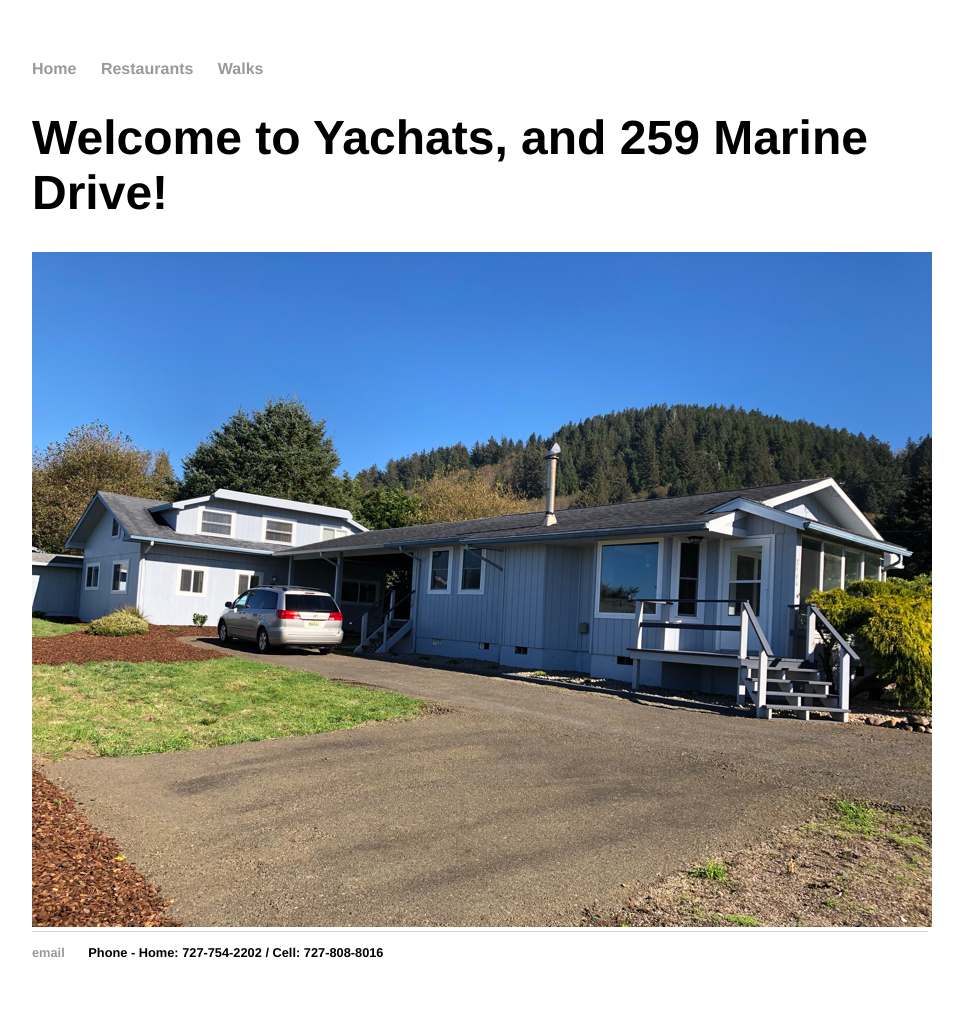
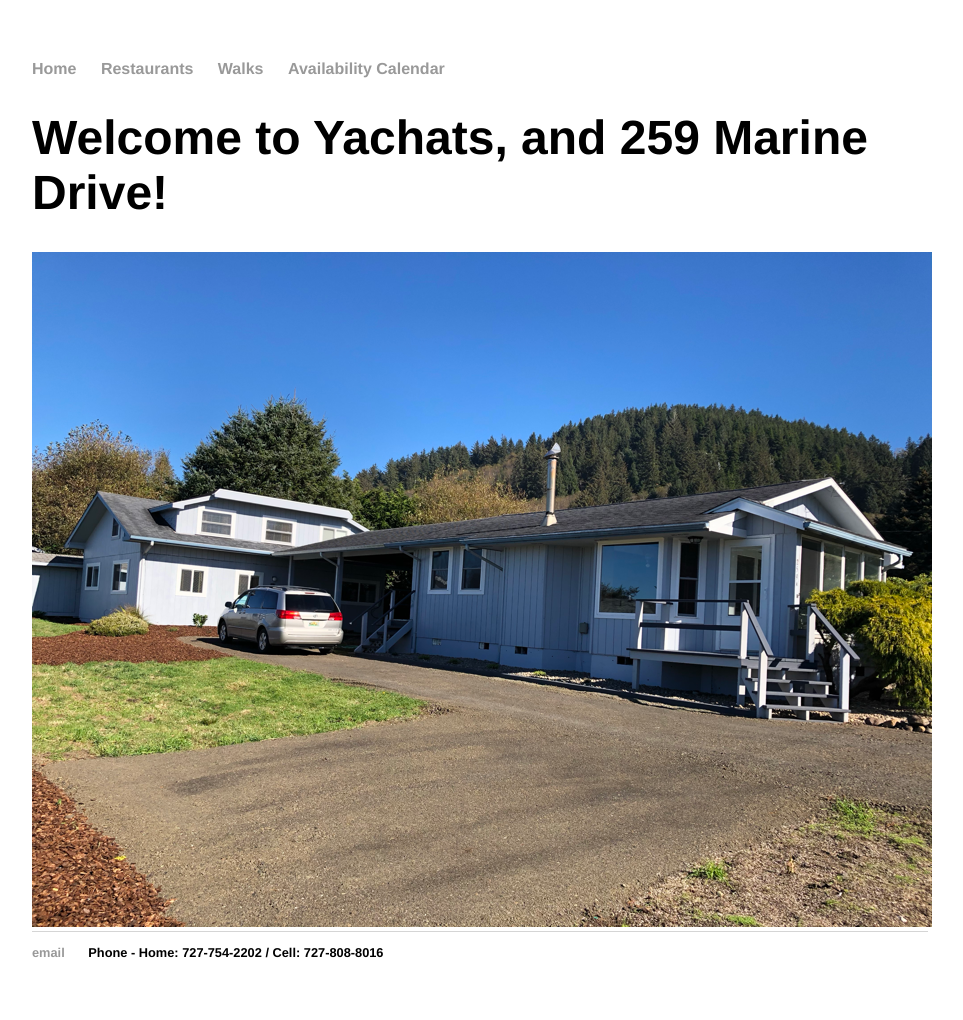
Before and after one commit to mboles/mboles.github.io, a Jekyll site: the page built from index.html, in a window 1280 px wide. Shown: the whole page, without its empty margins (160-1123 px from the left). Built offline with Jekyll 4.4.1, drawn with Linux system fonts in a browser that asks for light colours; some of the changed lines change nothing that is shown.

Commit message:
Added menu item

```diff
--- a/_config.yml
+++ b/_config.yml
@@ -1,2 +1,2 @@
-name: Hank Quinlan, Horrible Cop
+name: Matthew Boles
 markdown: kramdown
--- a/_layouts/default.html
+++ b/_layouts/default.html
@@ -1,6 +1,7 @@
 <!DOCTYPE html>
 	<html>
 		<head>
+			<meta charset="UTF-8">
 			<title>{{ page.title }}</title>
 			<!-- link to main stylesheet -->
 			<link rel="stylesheet" type="text/css" href="/css/main.css">
@@ -11,6 +12,7 @@
 	        		<li><a href="/">Home</a></li>
 		        	<li><a href="/restaurants">Restaurants</a></li>
 	        		<li><a href="/walks">Walks</a></li>
+	        		<li><a href="/calendar">Availability Calendar</a></li>
 	    		</ul>
 			</nav>
 			<div class="container">
```
